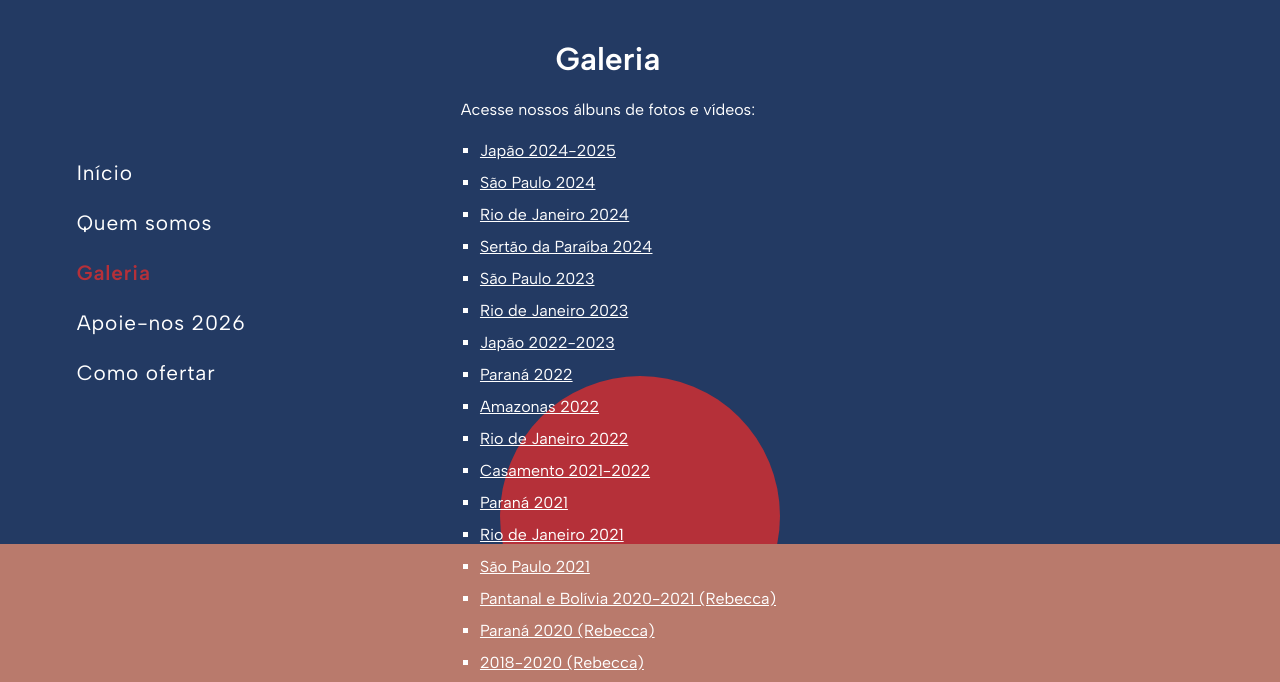
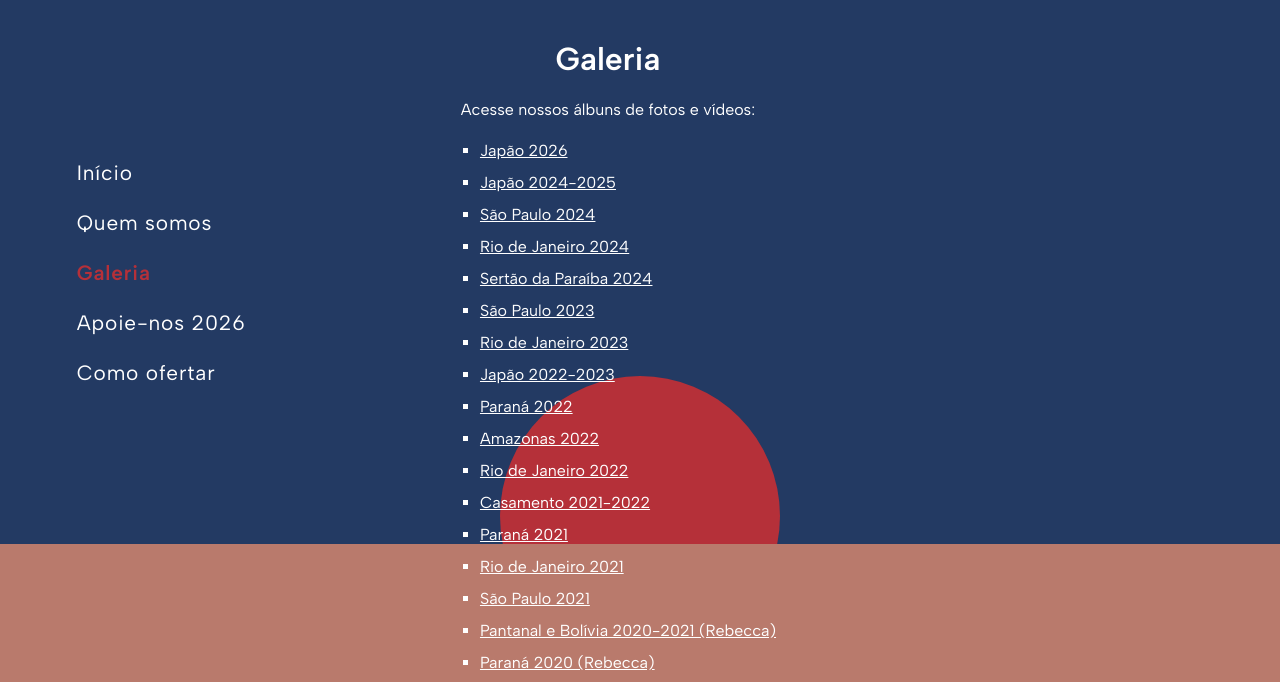
Before and after one commit to familiasegolin/familiasegolin.github.io, a plain HTML site: page galeria.html in a window 1280 px wide. Shown: the top 682 px of the page. Drawn offline with Linux system fonts and the light colour scheme.

Commit message:
galeria 2026

```diff
--- a/galeria.html
+++ b/galeria.html
@@ -39,6 +39,7 @@
 <h1>Galeria</h1>
 Acesse nossos álbuns de fotos e vídeos:
 <ul>
+  <li><a href="https://photos.app.goo.gl/aLtpPgSGT3eWGxxH6">Japão 2026</a></li>
   <li><a href="https://photos.app.goo.gl/BFbxWe61oppBqfvb6">Japão 2024-2025</a></li>
   <li><a href="https://photos.app.goo.gl/CzbRCMxLwb3EzPsQ9">São Paulo 2024</a></li>
   <li><a href="https://photos.app.goo.gl/BDygW2R6q5tFzYYr6">Rio de Janeiro 2024</a></li>
```
